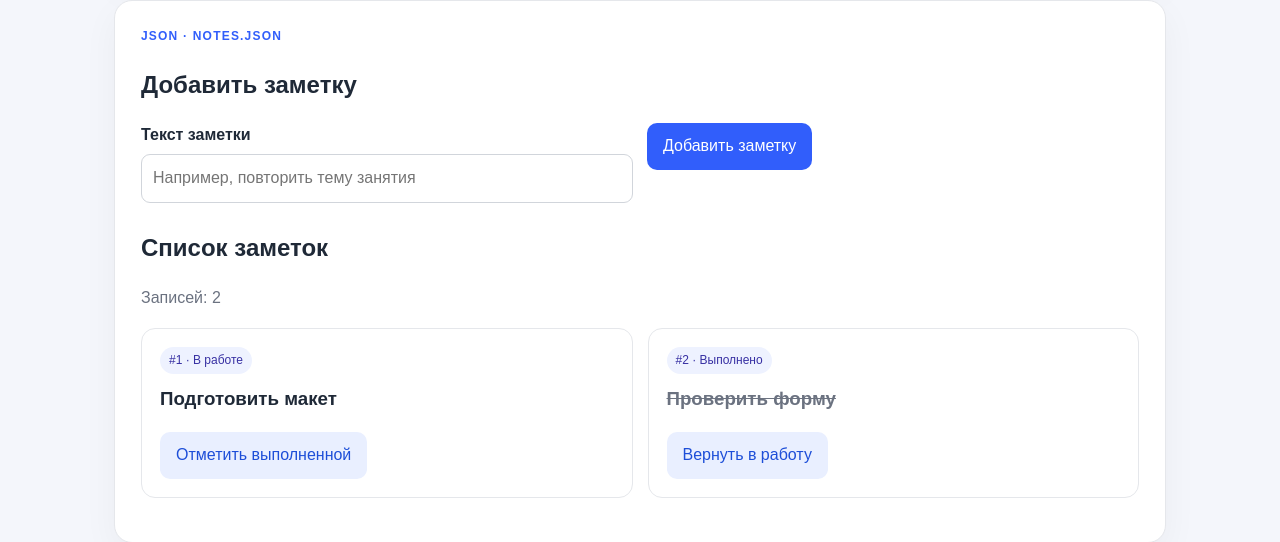
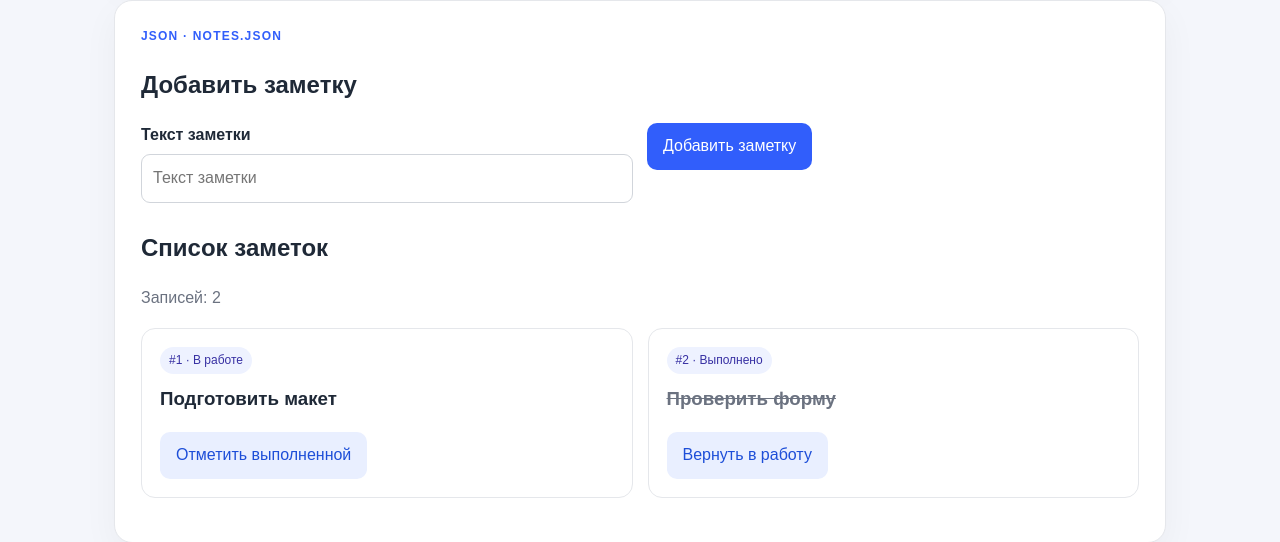
Before and after one commit to solopoof/solopov-trpo-06, a PHP site: page / in a window 1280 px wide. Shown: the part 800-1342 px from the top of the page. Run offline with PHP 8.4, Linux system fonts and the light colour scheme.

Commit message:
ui: remove example hints from input fields

```diff
--- a/templates/notes.php
+++ b/templates/notes.php
@@ -3,5 +3,5 @@
 <main class="wrap"><section class="hero" id="overview"><div class="eyebrow">Технологии разработки программного обеспечения</div><h1>Личные учебные заметки</h1><p class="muted">JSON-хранилище, состояние пользователя в PHP-сессии и отдельное представление.</p><strong>Солопов Антон · ЭПБО-01-25</strong></section>
 <?php if($data['storageError']!==''):?><div class="notice error"><?=e($data['storageError'])?> Проверьте файлы в папке dataset.</div><?php endif;?><?php if($data['error']!==''):?><div class="notice error"><?=e($data['error'])?></div><?php endif;?><?php if($data['message']!==''):?><div class="notice success"><?=e($data['message'])?></div><?php endif;?>
 <section class="panel" id="session"><div class="eyebrow">PHP Session · users.json</div><h2>Состояние пользователя</h2><p>Текущий пользователь: <strong><?=e($data['displayName'])?></strong></p><form method="post" class="form-grid"><input type="hidden" name="action" value="set_name"><div class="field"><label for="user_id">Выбрать пользователя из users.json</label><select id="user_id" name="user_id" required><option value="">Выберите пользователя</option><?php foreach($data['users'] as $u):?><option value="<?=(int)$u['id']?>" <?=$data['displayName']===($u['name']??'')?'selected':''?>><?=e($u['name']??'')?></option><?php endforeach;?></select></div><div><button>Сохранить в сессии</button></div></form><form method="post" style="margin-top:12px"><input type="hidden" name="action" value="clear"><button class="secondary">Сбросить сессию</button></form><p class="muted">Имя хранится в сессии браузера, список пользователей загружается из JSON.</p></section>
-<section class="panel" id="notes"><div class="eyebrow">JSON · notes.json</div><h2>Добавить заметку</h2><form method="post" class="form-grid"><input type="hidden" name="action" value="add"><div class="field"><label for="title">Текст заметки</label><input id="title" name="title" maxlength="180" required placeholder="Например, повторить тему занятия"></div><div><button>Добавить заметку</button></div></form><h2 style="margin-top:26px">Список заметок</h2><p class="muted">Записей: <?=count($data['notes'])?></p><?php if($data['notes']===[]):?><div class="empty">Заметок нет или хранилище недоступно.</div><?php else:?><div class="cards"><?php foreach($data['notes'] as $n):?><article class="card"><span class="pill">#<?=(int)$n['id']?> · <?=!empty($n['done'])?'Выполнено':'В работе'?></span><h3 style="margin-top:10px;<?=!empty($n['done'])?'text-decoration:line-through;color:#6b7280':''?>"><?=e($n['title'])?></h3><form method="post"><input type="hidden" name="action" value="toggle"><input type="hidden" name="id" value="<?=(int)$n['id']?>"><button class="secondary"><?=!empty($n['done'])?'Вернуть в работу':'Отметить выполненной'?></button></form></article><?php endforeach;?></div><?php endif;?></section>
+<section class="panel" id="notes"><div class="eyebrow">JSON · notes.json</div><h2>Добавить заметку</h2><form method="post" class="form-grid"><input type="hidden" name="action" value="add"><div class="field"><label for="title">Текст заметки</label><input id="title" name="title" maxlength="180" required placeholder="Текст заметки"></div><div><button>Добавить заметку</button></div></form><h2 style="margin-top:26px">Список заметок</h2><p class="muted">Записей: <?=count($data['notes'])?></p><?php if($data['notes']===[]):?><div class="empty">Заметок нет или хранилище недоступно.</div><?php else:?><div class="cards"><?php foreach($data['notes'] as $n):?><article class="card"><span class="pill">#<?=(int)$n['id']?> · <?=!empty($n['done'])?'Выполнено':'В работе'?></span><h3 style="margin-top:10px;<?=!empty($n['done'])?'text-decoration:line-through;color:#6b7280':''?>"><?=e($n['title'])?></h3><form method="post"><input type="hidden" name="action" value="toggle"><input type="hidden" name="id" value="<?=(int)$n['id']?>"><button class="secondary"><?=!empty($n['done'])?'Вернуть в работу':'Отметить выполненной'?></button></form></article><?php endforeach;?></div><?php endif;?></section>
 <section class="panel" id="scenarios"><div class="eyebrow">Dataset · session_scenarios.json</div><h2>Сценарии проверки сессии</h2><div class="table-wrap"><table class="table"><thead><tr><th>Сценарий</th><th>Значение</th><th>Ожидаемое состояние</th></tr></thead><tbody><?php foreach($data['scenarios'] as $s):?><tr><td><?=e($s['scenario']??'')?></td><td><?=e($s['value']??'—')?></td><td><?=e($s['expected']??'')?></td></tr><?php endforeach;?></tbody></table></div><p class="muted">Проверка обычного и приватного окна описана в README.</p></section></main><footer class="site-footer">Практическая работа №06 · PHP · файловое хранилище</footer></body></html>
```
